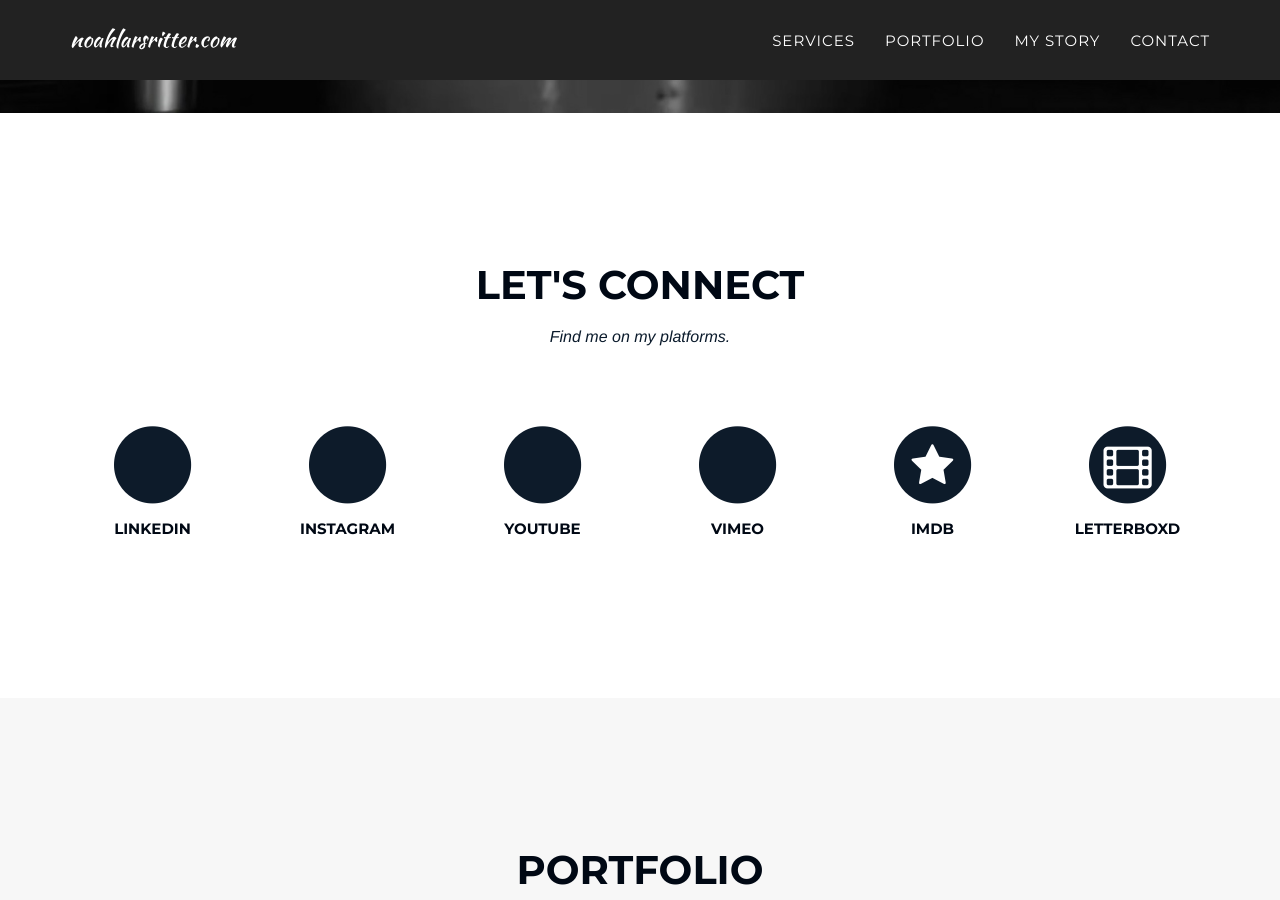
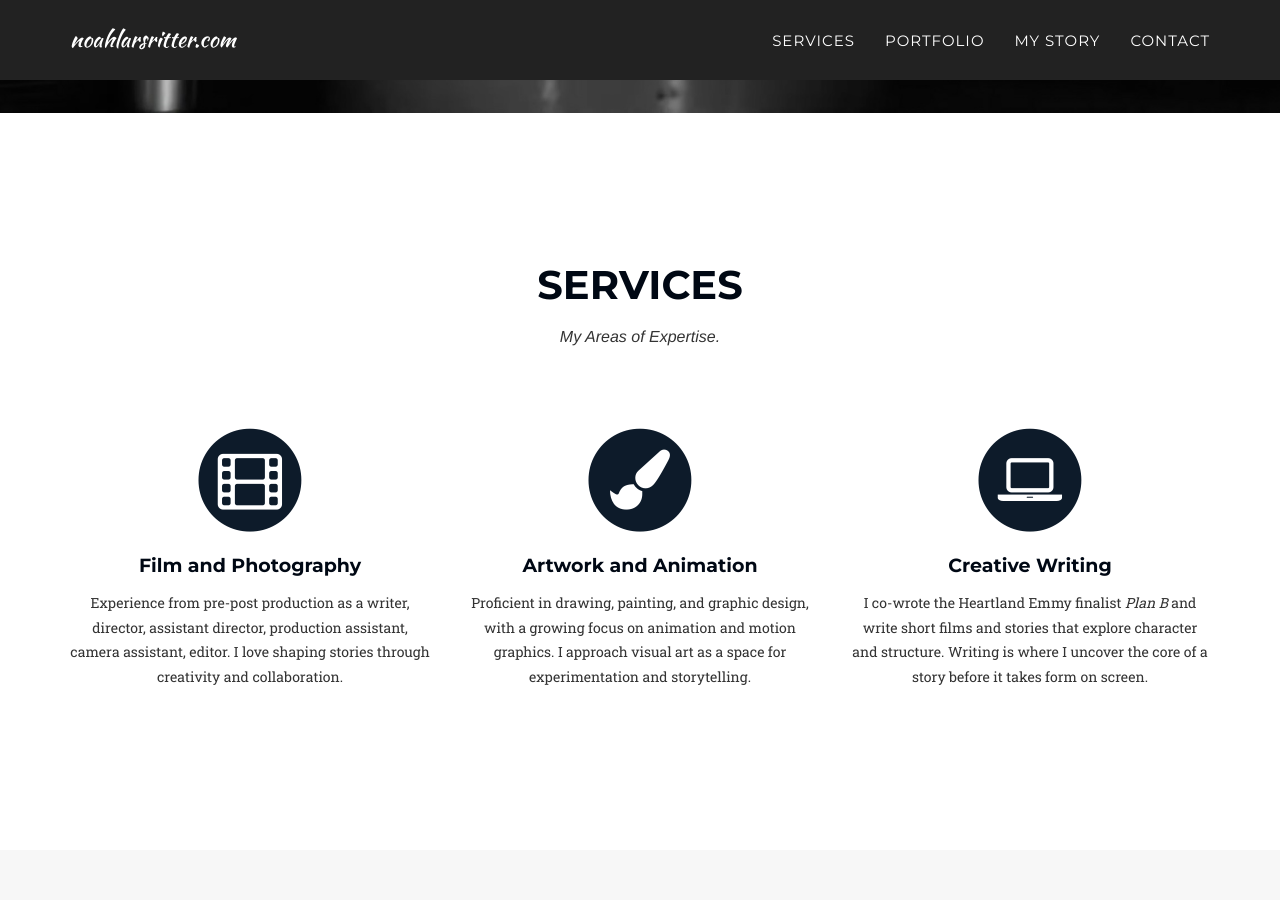
Before and after one commit to n2o2a2h/noahlarsritter.github.io, a Jekyll site: the page built from index.html, in a window 1280 px wide and 900 px high, scrolled down 787 px. Built offline with Jekyll 4.4.1, drawn with Linux system fonts in a browser that asks for light colours; some web fonts are replaced.

Commit message:
Update services.html

```diff
--- a/_includes/services.html
+++ b/_includes/services.html
@@ -1,78 +1,52 @@
-<section id="socials" class="py-5">
+<!-- Services Section -->
+<section id="services">
   <div class="container">
     <div class="row">
       <div class="col-lg-12 text-center">
-        <h2 class="section-heading">Let's Connect</h2>
-        <h3 class="section-subheading text-muted">Find me on my platforms.</h3>
+        <h2 class="section-heading">Services</h2>
+        <h3 class="section-subheading text-muted">My Areas of Expertise.</h3>
       </div>
     </div>
 
     <div class="row text-center">
 
-      <!-- LinkedIn -->
-      <div class="col-md-2 col-6 mb-4">
-        <a href="https://www.linkedin.com/in/noah-ritter" target="_blank">
-          <span class="fa-stack fa-3x">
-            <i class="fa fa-circle fa-stack-2x text-primary"></i>
-            <i class="fab fa-linkedin fa-stack-1x fa-inverse"></i>
-          </span>
-        </a>
-        <h5 class="mt-3">LinkedIn</h5>
+      <div class="col-md-4">
+        <span class="fa-stack fa-4x">
+          <i class="fa fa-circle fa-stack-2x text-primary"></i>
+          <i class="fa fa-film fa-stack-1x fa-inverse"></i>
+        </span>
+        <h4 class="service-heading">Film and Photography</h4>
+        <p class="text-muted">
+          Experience from pre-post production as a writer, director, assistant director,
+          production assistant, camera assistant, editor. I love shaping stories through
+          creativity and collaboration.
+        </p>
       </div>
 
-      <!-- Instagram -->
-      <div class="col-md-2 col-6 mb-4">
-        <a href="https://www.instagram.com/_noahritter_" target="_blank">
-          <span class="fa-stack fa-3x">
-            <i class="fa fa-circle fa-stack-2x text-primary"></i>
-            <i class="fab fa-instagram fa-stack-1x fa-inverse"></i>
-          </span>
-        </a>
-        <h5 class="mt-3">Instagram</h5>
+      <div class="col-md-4">
+        <span class="fa-stack fa-4x">
+          <i class="fa fa-circle fa-stack-2x text-primary"></i>
+          <i class="fa fa-paint-brush fa-stack-1x fa-inverse"></i>
+        </span>
+        <h4 class="service-heading">Artwork and Animation</h4>
+        <p class="text-muted">
+          Proficient in drawing, painting, and graphic design, with a growing focus on
+          animation and motion graphics. I approach visual art as a space for experimentation
+          and storytelling.
+        </p>
       </div>
 
-      <!-- YouTube -->
-      <div class="col-md-2 col-6 mb-4">
-        <a href="https://www.youtube.com/@noahlritter" target="_blank">
-          <span class="fa-stack fa-3x">
-            <i class="fa fa-circle fa-stack-2x text-primary"></i>
-            <i class="fab fa-youtube fa-stack-1x fa-inverse"></i>
-          </span>
-        </a>
-        <h5 class="mt-3">YouTube</h5>
-      </div>
-
-      <!-- Vimeo -->
-      <div class="col-md-2 col-6 mb-4">
-        <a href="https://vimeo.com/user163195340" target="_blank">
-          <span class="fa-stack fa-3x">
-            <i class="fa fa-circle fa-stack-2x text-primary"></i>
-            <i class="fab fa-vimeo-v fa-stack-1x fa-inverse"></i>
-          </span>
-        </a>
-        <h5 class="mt-3">Vimeo</h5>
-      </div>
-
-      <!-- IMDb (no FA icon — using star unless you want a real SVG icon) -->
-      <div class="col-md-2 col-6 mb-4">
-        <a href="https://www.imdb.com/user/ur189235180" target="_blank">
-          <span class="fa-stack fa-3x">
-            <i class="fa fa-circle fa-stack-2x text-primary"></i>
-            <i class="fa fa-star fa-stack-1x fa-inverse"></i>
-          </span>
-        </a>
-        <h5 class="mt-3">IMDb</h5>
-      </div>
-
-      <!-- Letterboxd (FA has no icon — using film unless you want a custom SVG) -->
-      <div class="col-md-2 col-6 mb-4">
-        <a href="https://boxd.it/2Gl4L" target="_blank">
-          <span class="fa-stack fa-3x">
-            <i class="fa fa-circle fa-stack-2x text-primary"></i>
-            <i class="fa fa-film fa-stack-1x fa-inverse"></i>
-          </span>
-        </a>
-        <h5 class="mt-3">Letterboxd</h5>
+      <div class="col-md-4">
+        <span class="fa-stack fa-4x">
+          <i class="fa fa-circle fa-stack-2x text-primary"></i>
+          <i class="fa fa-laptop fa-stack-1x fa-inverse"></i>
+        </span>
+        <h4 class="service-heading">Creative Writing</h4>
+        <p class="text-muted">
+          I co-wrote the Heartland Emmy finalist <em>Plan B</em> and write short films and
+          stories that explore character and structure. Writing is where I uncover the core
+          of a story before it takes form on screen.
+        </p>
       </div>
 
     </div>
```
